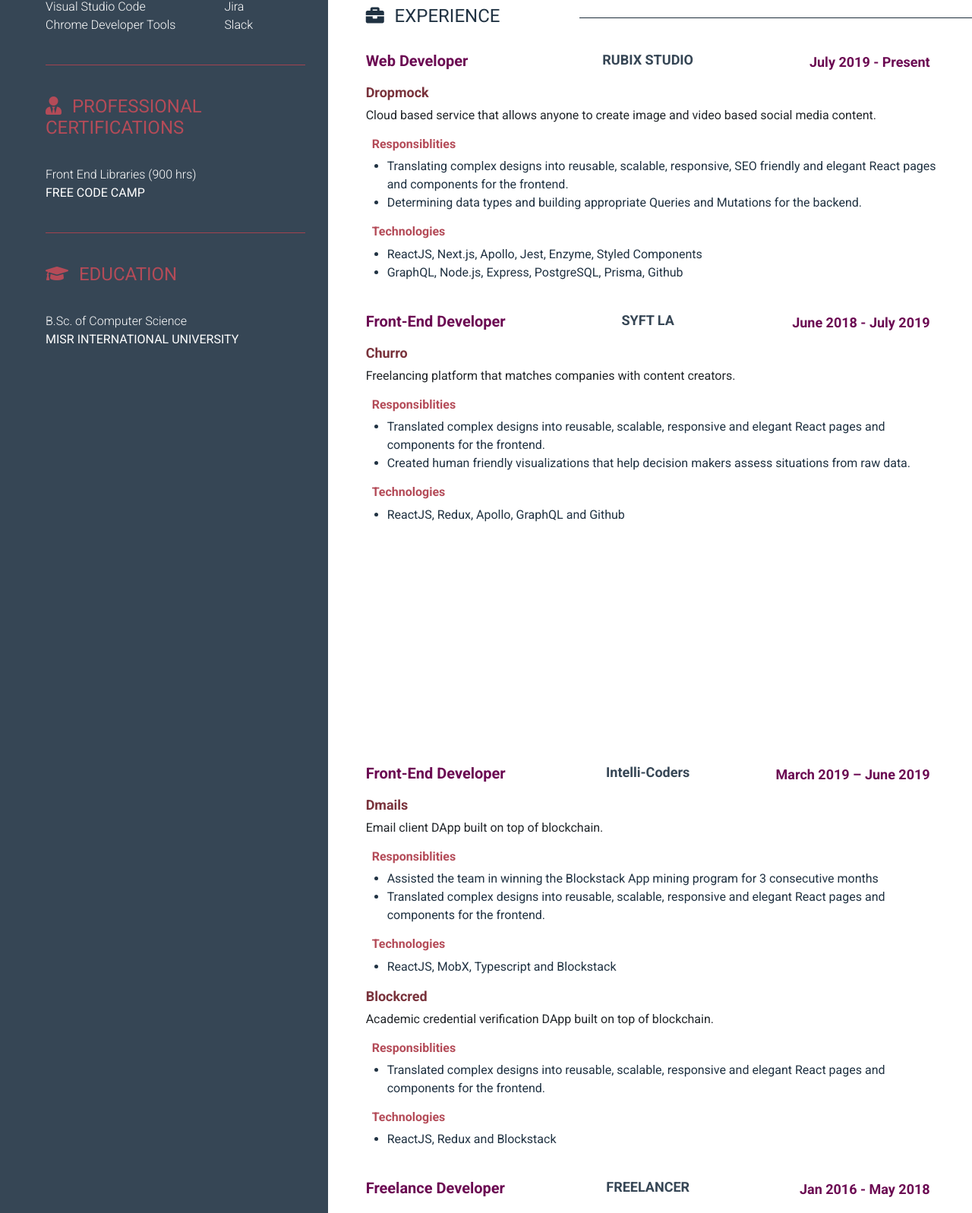
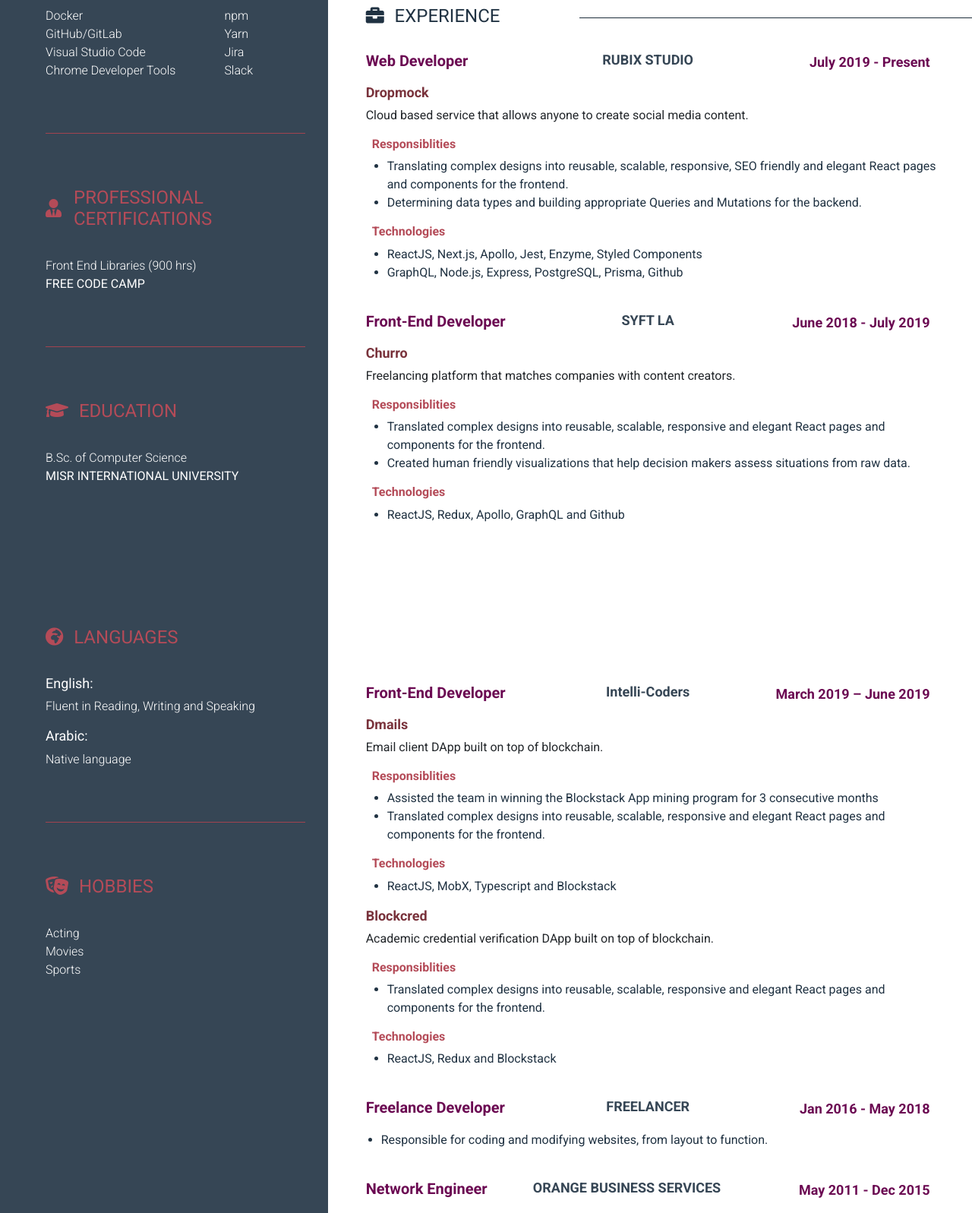
Before and after one commit to khaled-elakkad/dynamic-cv, a website: page dist/index.html in a window 1280 px wide. Shown: the part 732-2329 px from the top of the page at 76% size. Drawn offline with nearby package versions, Linux system fonts and the light colour scheme.

Commit message:
finished half assed multiple pages

```diff
--- a/dist/css/main.css
+++ b/dist/css/main.css
@@ -28,7 +28,7 @@
   padding-top: 70px;
   /* image container */
   /* seperator */
-  /* education section*/ }
+  /* profile section*/ }
   .left-side h2 {
     color: #b44b58;
     font-weight: normal;
@@ -55,8 +55,8 @@
       border-radius: 50%; }
   .left-side hr {
     background-color: #b44b58;
-    margin-top: 40px;
-    margin-bottom: 40px; }
+    margin-top: 70px;
+    margin-bottom: 70px; }
   .left-side .profile-section {
     margin-top: 75px; }
   .left-side .tools-used ul {
@@ -99,13 +99,13 @@
     margin-bottom: 45px; }
     .right-side header h1 {
       font-size: 30px;
-      color: #6b0952;
       font-weight: lighter;
       margin-bottom: 0; }
     .right-side header p {
       font-size: 18px;
       font-weight: 700;
-      text-transform: uppercase; }
+      text-transform: uppercase;
+      color: #6b0952; }
     .right-side header address {
       color: #203242;
       line-height: 2;
@@ -135,5 +135,15 @@
     padding-left: 20px; }
 
 /***********************************************/
+@page {
+  margin: 10cm; }
+@media print {
+  .right-side article {
+    page-break-inside: avoid; }
+
+  .left-side {
+    height: 86.2cm !important; }
+    .left-side section {
+      page-break-inside: avoid; } }
 
 /*# sourceMappingURL=main.css.map */
--- a/dist/index.html
+++ b/dist/index.html
@@ -49,7 +49,7 @@
             <hr />
           </section>
 
-          <!-- professional certifications section -->
+          <!-- tools used section -->
           <section class="tools-used">
             <h2><i class="fas fa-wrench mr-2"></i> Tools Used</h2>
             <ul>
@@ -71,8 +71,9 @@
 
           <!-- professional certifications section -->
           <section>
-            <h2>
-              <i class=" fas fa-user-tie mr-2"></i> Professional Certifications
+            <h2 class="d-flex align-items-center">
+              <i class=" fas fa-user-tie mr-2"></i>
+              <div class="ml-2">Professional Certifications</div>
             </h2>
             <p>
               Front End Libraries (900 hrs)
@@ -90,6 +91,27 @@
               <br />
               <b>MISR INTERNATIONAL UNIVERSITY</b>
             </p>
+            <!-- <hr /> -->
+          </section>
+
+          <!-- languages section -->
+          <section style="padding-top: 170px;">
+            <h2><i class="fas fa-globe-africa  mr-2"></i> Languages</h2>
+            <h3>English:</h3>
+            <p>Fluent in Reading, Writing and Speaking</p>
+            <h3>Arabic:</h3>
+            <p>Native language</p>
+            <hr />
+          </section>
+
+          <!-- hobbies section -->
+          <section>
+            <h2><i class="fas fa-theater-masks  mr-2"></i> Hobbies</h2>
+            <ul class="list-unstyled">
+              <li>Acting</li>
+              <li>Movies</li>
+              <li>Sports</li>
+            </ul>
           </section>
         </div>
 
@@ -194,8 +216,7 @@
                   <div class="col-11">
                     <h4>Dropmock</h4>
                     <p>
-                      Cloud based service that allows anyone to create image and
-                      video based social media content.
+                      Cloud based service that allows anyone to create social media content.
                     </p>
                   </div>
                 </div>
@@ -288,7 +309,7 @@
               <!-- end job 2 -->
 
               <!-- start job 3 -->
-              <article class="mb-4" style="margin-top: 300px;">
+              <article class="mb-4" style="padding-top: 170px;">
                 <div class="row">
                   <div class="col-4">
                     <h3>
@@ -406,18 +427,18 @@
 
               <!-- start job 5 -->
               <article class="mb-4">
-                <div class="row">
-                  <div class="col-4">
+                <div class="row ">
+                  <div class="col-3 pr-0" >
                     <h3>
                       <span class="job-title">Network Engineer</span>
                     </h3>
                   </div>
-                  <div class="col-3">
+                  <div class="col-4 pr-0">
                     <h3 class="text-center">
                       <span class="company-name">ORANGE BUSINESS SERVICES</span>
                     </h3>
                   </div>
-                  <div class="col-4">
+                  <div class="col-4 pl-0">
                     <p class="job-duration text-right">May 2011 - Dec 2015</p>
                   </div>
                 </div>
--- a/dist/scss/main.scss
+++ b/dist/scss/main.scss
@@ -1,6 +1,3 @@
-// cd dist
-// sass --watch scss/main.scss:css/main.css
-
 /* Palette and font */
 // https://coolors.co/b44b58-203242-364655-266dd3-680A51
 
@@ -84,11 +81,11 @@
   /* seperator */
   hr {
     background-color: $redColor;
-    margin-top: 40px;
-    margin-bottom: 40px;
+    margin-top: 70px;
+    margin-bottom: 70px;
   }
 
-  /* education section*/
+  /* profile section*/
   .profile-section {
     margin-top: 75px;
   }
@@ -154,7 +151,7 @@
 
     h1 {
       font-size: 30px;
-      color: $mauveColor;
+      // color: $mauveColor;
       font-weight: lighter;
       margin-bottom: 0;
     }
@@ -162,6 +159,7 @@
       font-size: 18px;
       font-weight: 700;
       text-transform: uppercase;
+      color: $mauveColor;
     }
     address {
       color: $darkBlueColor;
@@ -216,3 +214,31 @@
 }
 
 /***********************************************/
+// Print styles
+
+@page {
+  // size: 8.5in 11in;
+  margin: 10cm;
+}
+
+@media print {
+  .right-side {
+    article {
+      page-break-inside: avoid;
+    }
+  }
+
+  .left-side {
+    height: 86.2cm !important;
+    section {
+      page-break-inside: avoid;
+    }
+  }
+
+  // p,
+  // ul {
+  //   orphans: 3;
+  //   widows: 3;
+  //   font-size: 11pt;
+  // }
+}
```
